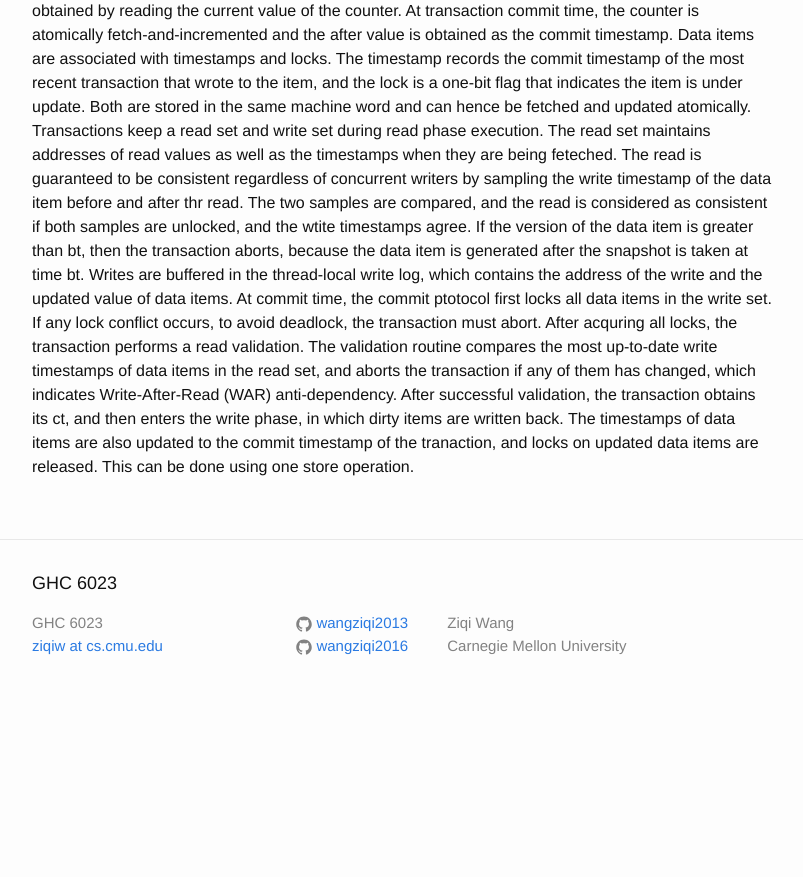
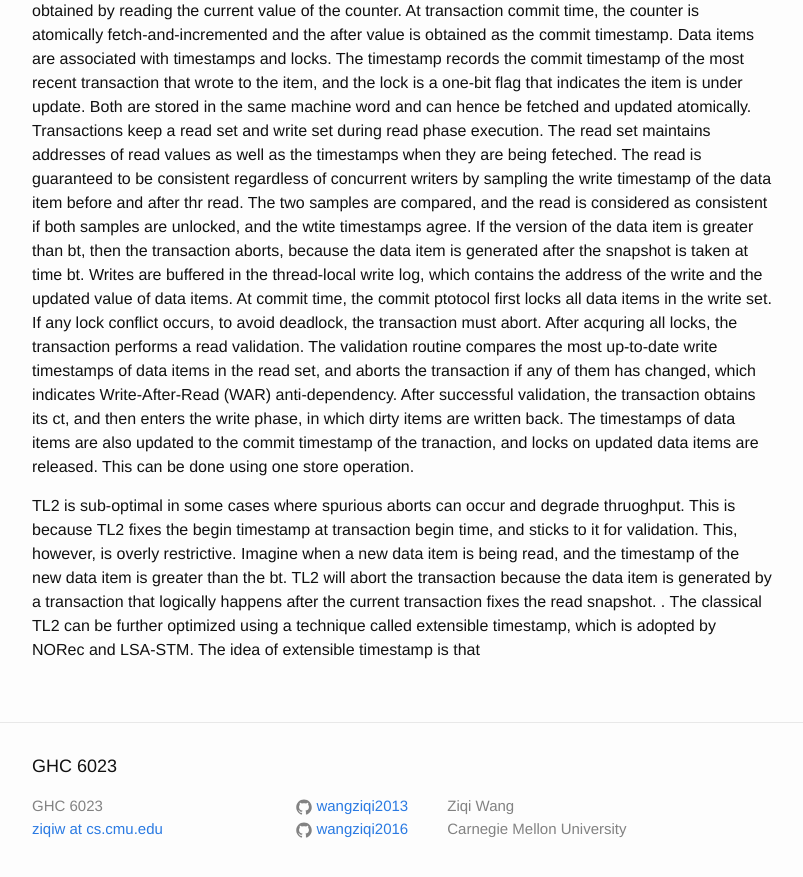
Before and after one commit to wangziqi2013/wangziqi2013.github.io, a Jekyll site: the page built from _posts/2018-07-05-SwissTM.markdown, in a window 1280 px wide and 900 px high, scrolled down 739 px. Shown: the top 877 px of the window, without its empty margins (238-1041 px from the left). Built offline with Jekyll 4.4.1, drawn with Linux system fonts in a browser that asks for light colours; before the commit the page ends 1456 px from its top, so only the background shows below that.

Commit message:
Adding extensible es

```diff
--- a/_posts/2018-07-05-SwissTM.markdown
+++ b/_posts/2018-07-05-SwissTM.markdown
@@ -36,3 +36,10 @@ has changed, which indicates Write-After-Read (WAR) anti-dependency. After succe
 its ct, and then enters the write phase, in which dirty items are written back. The timestamps of data items are also updated
 to the commit timestamp of the tranaction, and locks on updated data items are released. This can be done using one store
 operation.
+
+TL2 is sub-optimal in some cases where spurious aborts can occur and degrade thruoghput. This is because TL2 fixes the begin
+timestamp at transaction begin time, and sticks to it for validation. This, however, is overly restrictive. Imagine when a
+new data item is being read, and the timestamp of the new data item is greater than the bt. TL2 will abort the transaction
+because the data item is generated by a transaction that logically happens after the current transaction fixes the read
+snapshot. . The classical TL2 can be further optimized using a technique called extensible timestamp, which is adopted by NORec
+and LSA-STM. The idea of extensible timestamp is that
```
